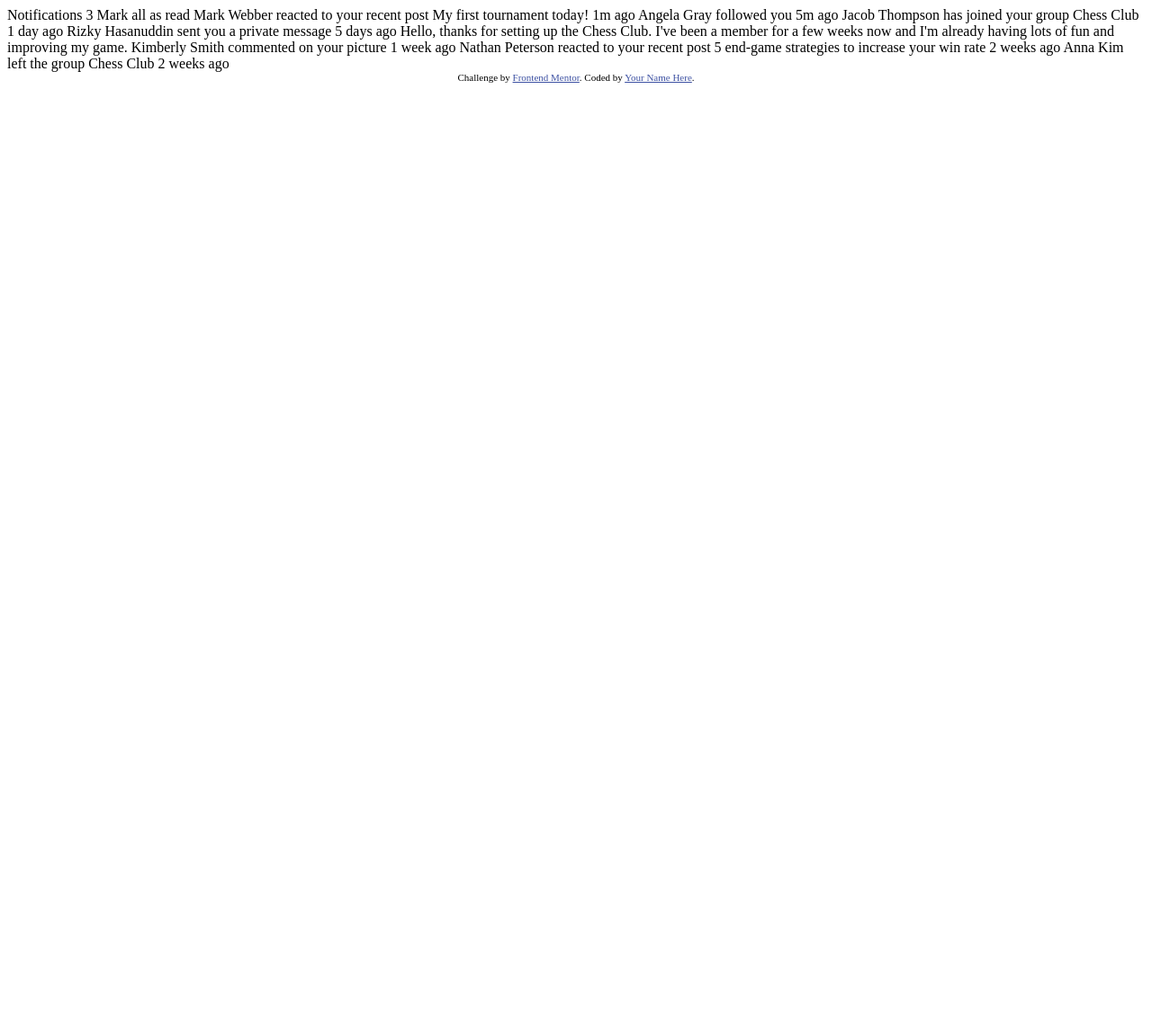
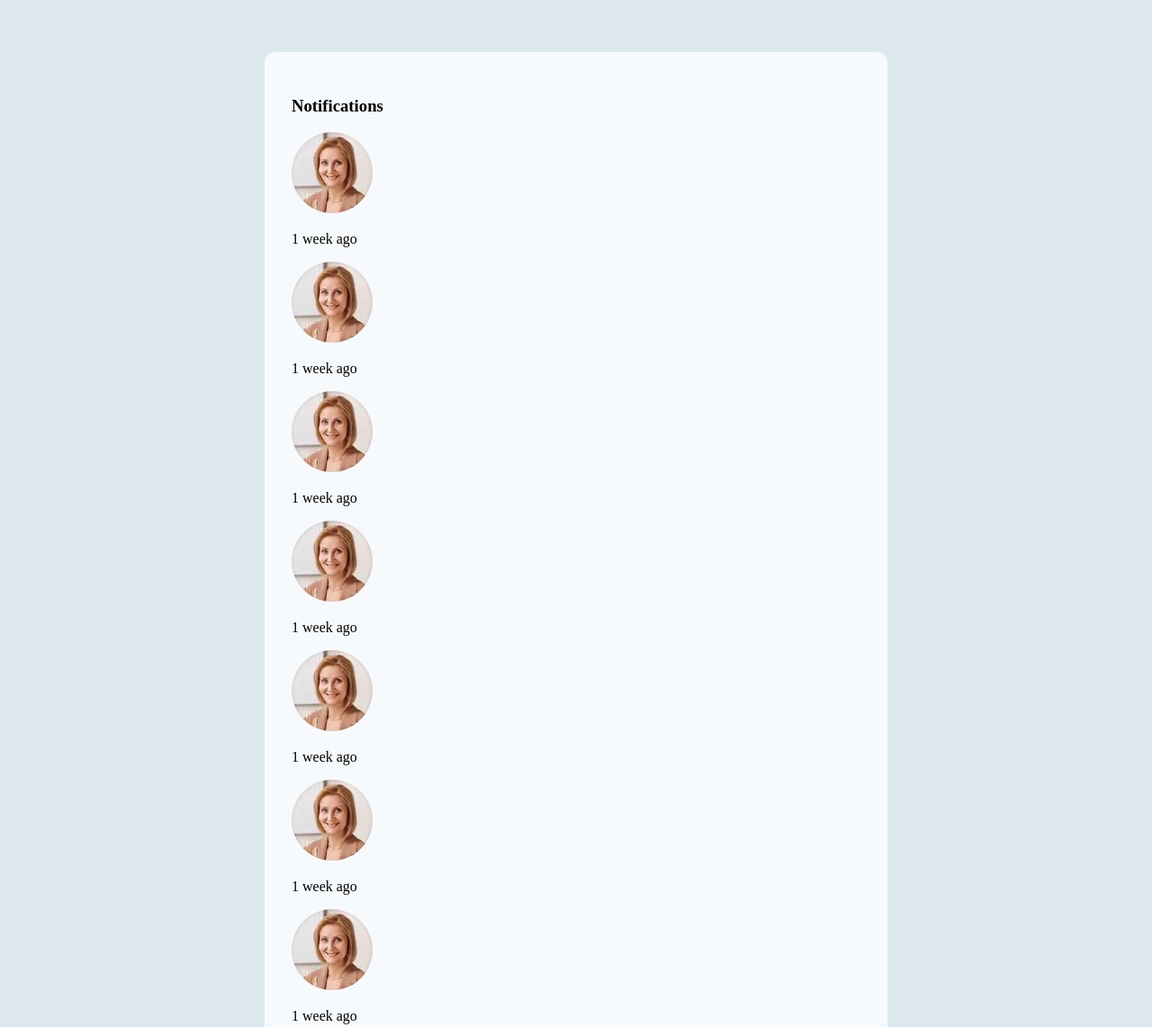
Before and after one commit to Yinkajay/Notifications-Page-Challenge, a plain HTML site: page index.html in a window 1280 px wide. Shown: the top 1142 px of the page at 90% size. Before the commit the page ends 800 px from the top, so only its background shows below. Drawn offline with Linux system fonts and the light colour scheme.

Commit message:
Add Layout HTML

```diff
--- a/index.html
+++ b/index.html
@@ -1,22 +1,77 @@
 <!DOCTYPE html>
 <html lang="en">
+
 <head>
   <meta charset="UTF-8">
-  <meta name="viewport" content="width=device-width, initial-scale=1.0"> <!-- displays site properly based on user's device -->
+  <meta name="viewport" content="width=device-width, initial-scale=1.0">
+  <!-- displays site properly based on user's device -->
 
   <link rel="icon" type="image/png" sizes="32x32" href="./assets/images/favicon-32x32.png">
-
+  <link type="text/css" rel="stylesheet" href="styles.css">
   <title>Frontend Mentor | Notifications page</title>
 
-  <!-- Feel free to remove these styles or customise in your own stylesheet 👍 -->
-  <style>
-    .attribution { font-size: 11px; text-align: center; }
-    .attribution a { color: hsl(228, 45%, 44%); }
-  </style>
 </head>
+
 <body>
 
-  Notifications 3
+  <div class="container">
+    <div>
+      <h3>Notifications</h3>
+
+    </div>
+
+    <div class="notifications">
+      <div class="notification">
+        <img src="/assets/images/avatar-angela-gray.webp">
+        <p>
+
+        </p>
+        <p class="timestamp">1 week ago</p>
+      </div>
+      <div class="notification">
+        <img src="/assets/images/avatar-angela-gray.webp">
+        <p>
+
+        </p>
+        <p class="timestamp">1 week ago</p>
+      </div>
+      <div class="notification">
+        <img src="/assets/images/avatar-angela-gray.webp">
+        <p>
+
+        </p>
+        <p class="timestamp">1 week ago</p>
+      </div>
+      <div class="notification">
+        <img src="/assets/images/avatar-angela-gray.webp">
+        <p>
+
+        </p>
+        <p class="timestamp">1 week ago</p>
+      </div>
+      <div class="notification">
+        <img src="/assets/images/avatar-angela-gray.webp">
+        <p>
+
+        </p>
+        <p class="timestamp">1 week ago</p>
+      </div>
+      <div class="notification">
+        <img src="/assets/images/avatar-angela-gray.webp">
+        <p>
+
+        </p>
+        <p class="timestamp">1 week ago</p>
+      </div>
+      <div class="notification">
+        <img src="/assets/images/avatar-angela-gray.webp">
+        <p>
+
+        </p>
+        <p class="timestamp">1 week ago</p>
+      </div>
+    </div>
+  </div>
 
   Mark all as read
 
@@ -48,4 +103,5 @@
     Coded by <a href="#">Your Name Here</a>.
   </div>
 </body>
+
 </html>
--- /dev/null
+++ b/styles.css
@@ -0,0 +1,31 @@
+* {
+    --White: hsl(0, 0%, 100%);
+    --Very-light-grayish-blue: hsl(210, 60%, 98%);
+    --Light-grayish-blue-1: hsl(211, 68%, 94%);
+    --Light-grayish-blue-2: hsl(205, 33%, 90%);
+    --Grayish-blue: hsl(219, 14%, 63%);
+    --Dark-grayish-blue: hsl(219, 12%, 42%);
+    --Very-dark-blue: hsl(224, 21%, 14%);
+}
+body {
+    padding: 50px 0;
+    background-color: var(--Light-grayish-blue-2);
+}
+.attribution {
+    font-size: 11px;
+    text-align: center;
+}
+.attribution a {
+    color: hsl(228, 45%, 44%);
+}
+.container {
+    margin: 0 auto;
+    padding: 30px;
+    width: 50%;
+    background-color: var(--Very-light-grayish-blue);
+    border-radius: 10px;
+}
+
+.notfication{
+    background-color: var(--Light-grayish-blue-1);
+}
```
